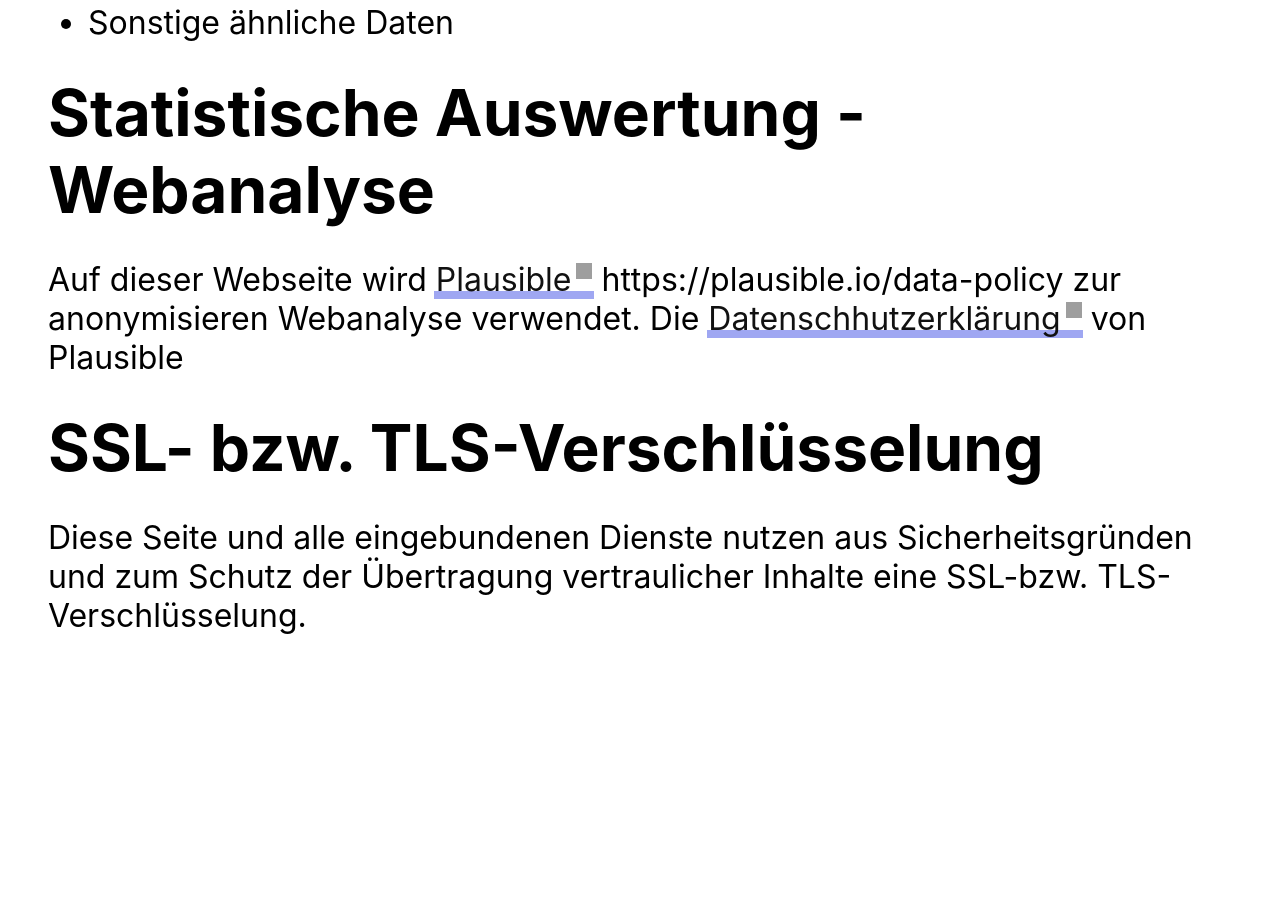
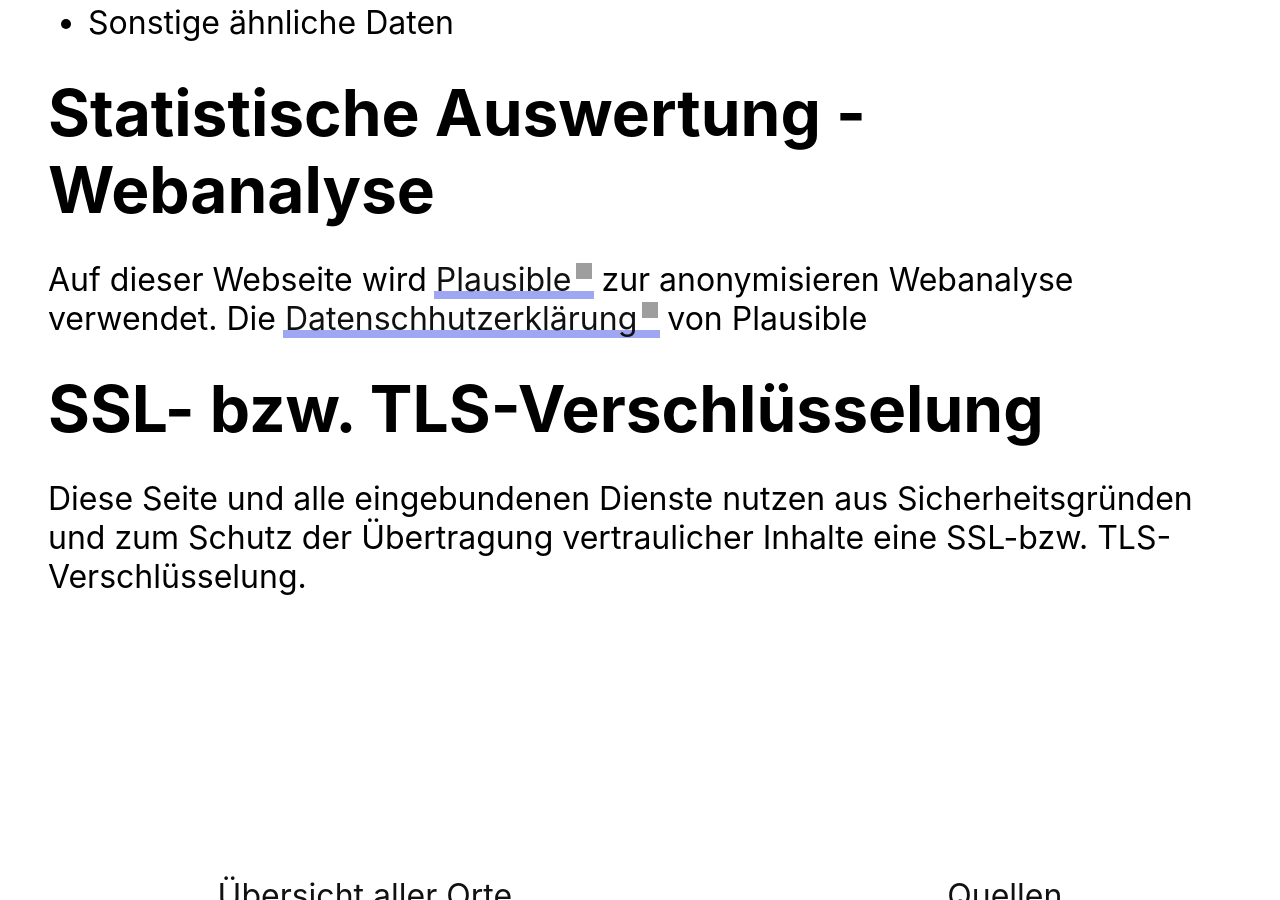
Before and after one commit to app-5ls-de/wetter, a Jekyll site: the page built from datenschutz.md, in a window 1280 px wide and 900 px high, scrolled down 1533 px. Built offline with Jekyll 4.4.1, drawn with Linux system fonts in a browser that asks for light colours; some of the changed lines change nothing that is shown; grey boxes are pictures that could not be loaded.

Commit message:
Update datenschutz.md

```diff
--- a/datenschutz.md
+++ b/datenschutz.md
@@ -32,8 +32,8 @@
 
 # Statistische Auswertung - Webanalyse
 
-Auf dieser Webseite wird [Plausible](https://plausible.io/){:target="_blank"} https://plausible.io/data-policy zur anonymisieren Webanalyse verwendet.
-Die [Datenschhutzerklärung](https://plausible.io/){:target="_blank"} von Plausible
+Auf dieser Webseite wird [Plausible](https://plausible.io/){:target="_blank"} zur anonymisieren Webanalyse verwendet.
+Die [Datenschhutzerklärung](https://plausible.io/data-policy){:target="_blank"} von Plausible
 
 
 # SSL- bzw. TLS-Verschlüsselung
```
